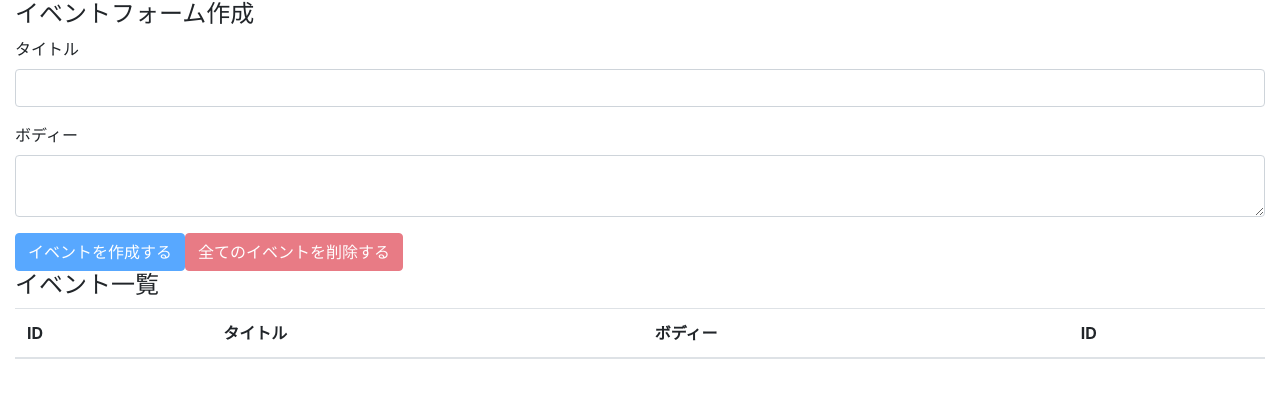
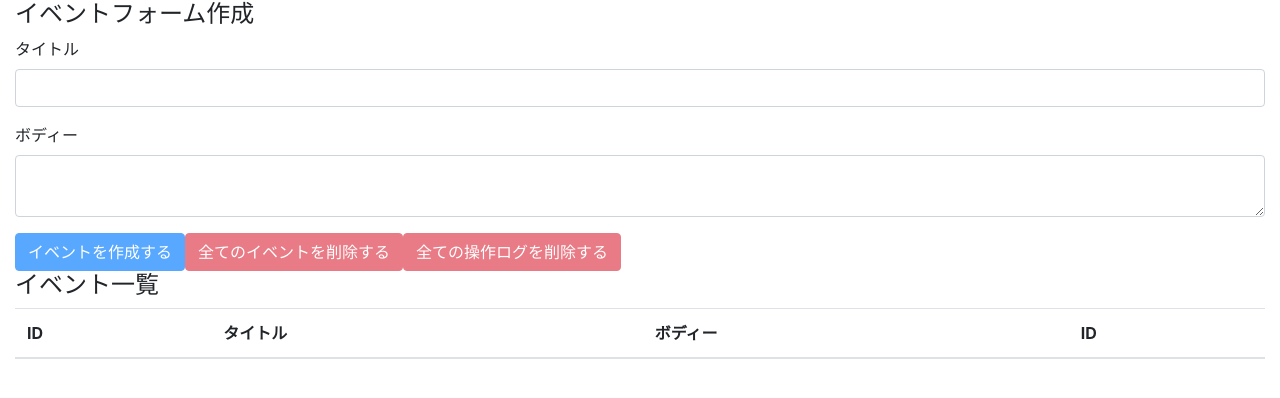
Before and after one commit to dorodero/react-hooks-101, a React (Create React App) app: page / in a window 1280 px wide. Shown: the top 398 px of the page. Built offline with nearby package versions, Linux system fonts and the light colour scheme.

Commit message:
delete all operation logs

```diff
--- a/src/components/EventFrom.js
+++ b/src/components/EventFrom.js
@@ -47,6 +47,15 @@
 
     const unCreateble = title ==='' || body ===''
 
+    const deleteAllOperationLogs = e => {
+      e.preventDefault()
+      const result = window.confirm('全ての操作ログを本当に削除しても良いですか？')
+      if (result) {
+        dispatch({
+          type: DELETE_ALL_OPARATION_LOGS
+        })
+      }
+    }
     return (
         <>
             <h4>イベントフォーム作成</h4>
@@ -61,6 +70,7 @@
                 </div>
                 <button className="btn btn-primary" onClick={addEvent} disabled={unCreateble}>イベントを作成する</button>
                 <button className="btn btn-danger" onClick={deleteAllEvents} disabled={state.events.length === 0}>全てのイベントを削除する</button>
+                <button className="btn btn-danger" onClick={deleteAllOperationLogs} disabled={state.operationLogs.length === 0}>全ての操作ログを削除する</button>
             </form>
         </>
     )
```
